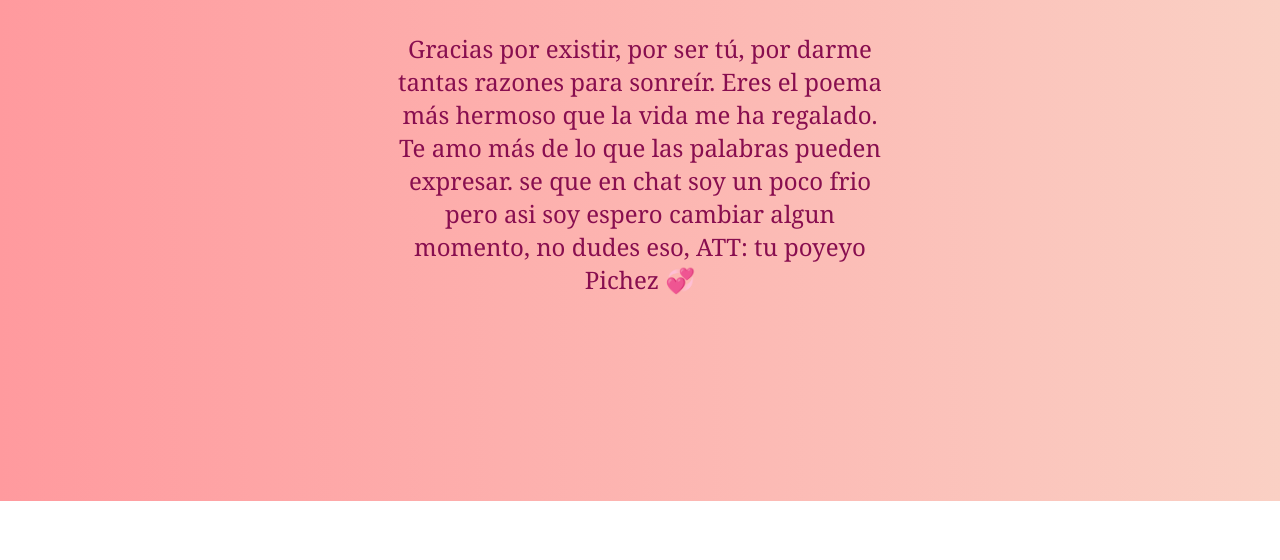
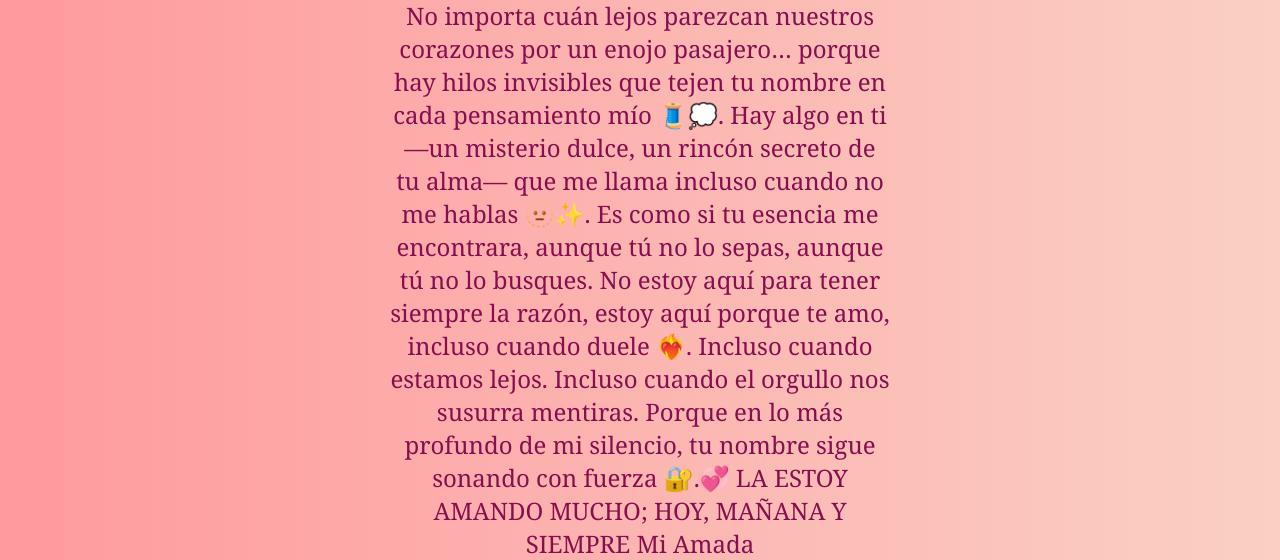
Before and after one commit to msxAonym/pagina-para-erika, a plain HTML site: page teamo.html in a window 1280 px wide. Shown: the part 299-859 px from the top of the page. Before the commit the page ends 800 px from the top, so only its background shows below. Drawn offline with Linux system fonts and the light colour scheme.

Commit message:
Update teamo.html

```diff
--- a/teamo.html
+++ b/teamo.html
@@ -29,9 +29,12 @@
 <body>
   <h1 id="mensaje"></h1>
   <p>
-    Gracias por existir, por ser tú, por darme tantas razones para sonreír.
-    Eres el poema más hermoso que la vida me ha regalado.
-    Te amo más de lo que las palabras pueden expresar. se que en chat soy un poco frio pero asi soy espero cambiar algun momento, no dudes eso, ATT: tu poyeyo Pichez 💞
+    Sé que a veces los silencios entre nosotros suenan más fuertes que las palabras, y que las tormentas nos visitan sin aviso 🌧️.
+    Pero incluso en la distancia, incluso cuando parecemos desconocidos por un momento, hay algo que nunca cambia: tú sigues siendo el lugar donde mi alma descansa 🕊️.
+No importa cuán lejos parezcan nuestros corazones por un enojo pasajero… porque hay hilos invisibles que tejen tu nombre en cada pensamiento mío 🧵💭.
+    Hay algo en ti —un misterio dulce, un rincón secreto de tu alma— que me llama incluso cuando no me hablas 🫥✨. Es como si tu esencia me encontrara, aunque tú no lo sepas, aunque tú no lo busques.
+No estoy aquí para tener siempre la razón, estoy aquí porque te amo, incluso cuando duele ❤️‍🔥. Incluso cuando estamos lejos.
+    Incluso cuando el orgullo nos susurra mentiras. Porque en lo más profundo de mi silencio, tu nombre sigue sonando con fuerza 🔐.💞 LA ESTOY AMANDO MUCHO; HOY, MAÑANA Y SIEMPRE Mi Amada
   </p>
 
   <script>
```
